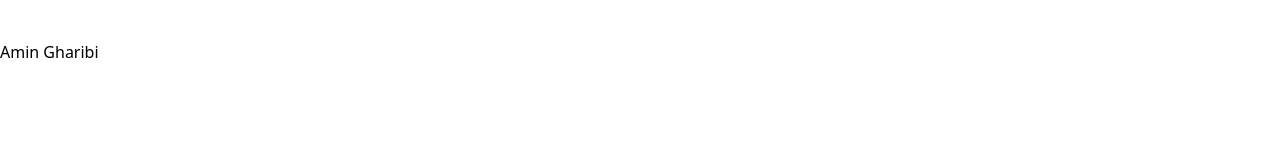
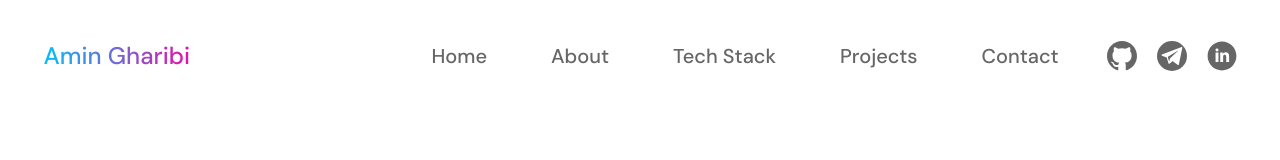
Before and after one commit to Amin-Gharibi/portfolio, a website: page public/index-en.html in a window 1280 px wide. Drawn offline with Linux system fonts and the light colour scheme.

Commit message:
make header for desktop and customize tailwind base

```diff
--- a/public/index-en.html
+++ b/public/index-en.html
@@ -6,12 +6,34 @@
           content="width=device-width, user-scalable=no, initial-scale=1.0, maximum-scale=1.0, minimum-scale=1.0">
     <meta http-equiv="X-UA-Compatible" content="ie=edge">
     <title>MohamadAmin Gharibi</title>
-    <link rel="stylesheet" href="style/style.css">
+    <link rel="stylesheet" href="./style/style.css">
 </head>
 <body class="pt-10 pb-12">
 
-<header>
-    <h1 class="">Amin Gharibi</h1>
+<header class="container max-w-[1193px] flex justify-between items-center">
+    <h1 class="font-dm500 text-gradient-1 text-2xl">Amin Gharibi</h1>
+    <div class="flex items-center gap-x-12 text-darkGray">
+        <nav>
+            <ul class="flex gap-x-16 font-dm500 text-xl">
+                <li><a href="#">Home</a></li>
+                <li><a href="#">About</a></li>
+                <li><a href="#">Tech Stack</a></li>
+                <li><a href="#">Projects</a></li>
+                <li><a href="#">Contact</a></li>
+            </ul>
+        </nav>
+        <div class="flex gap-x-5">
+            <a target="_blank" href="https://github.com/Amin-Gharibi">
+                <img class="w-[30px] h-[30px]" src="./img/github-icon.svg" alt="Github">
+            </a>
+            <a target="_blank" href="https://t.me/AmiinGharibi">
+                <img class="w-[30px] h-[30px]" src="./img/telegram-icon.svg" alt="Telegram">
+            </a>
+            <a target="_blank" href="https://linkedin.com/in/MohamadAmin-Gharibi">
+                <img class="w-[30px] h-[30px]" src="./img/linked-in-icon.svg" alt="LinkedIn">
+            </a>
+        </div>
+    </div>
 </header>
 
 <script src="scripts/app.js"></script>
--- a/src/input.css
+++ b/src/input.css
@@ -5,31 +5,49 @@
 @layer base {
     @font-face {
         font-family: 'dm-500';
-        src: url("./font/dm-sans/DMSans-Medium.ttf") format("truetype");
+        src: url("../font/dm-sans/DMSans-Medium.ttf") format("truetype");
     }
 
     @font-face {
         font-family: 'dm-400';
-        src: url("./font/dm-sans/DMSans-Regular.ttf") format("truetype");
+        src: url("../font/dm-sans/DMSans-Regular.ttf") format("truetype");
     }
 
     @font-face {
         font-family: 'poppins-700';
-        src: url("./font/poppins/Poppins-Bold.ttf") format("truetype");
+        src: url("../font/poppins/Poppins-Bold.ttf") format("truetype");
     }
 
     @font-face {
         font-family: 'poppins-500';
-        src: url("./font/poppins/Poppins-Medium.ttf") format("truetype");
+        src: url("../font/poppins/Poppins-Medium.ttf") format("truetype");
     }
 
     @font-face {
         font-family: 'poppins-400';
-        src: url("./font/poppins/Poppins-Regular.ttf") format("truetype");
+        src: url("../font/poppins/Poppins-Regular.ttf") format("truetype");
     }
 
     @font-face {
         font-family: 'poppins-300';
-        src: url("./font/poppins/Poppins-Light.ttf") format("truetype");
+        src: url("../font/poppins/Poppins-Light.ttf") format("truetype");
+    }
+
+    .text-gradient-1 {
+        background: linear-gradient(to right, rgba(0, 192, 253, 1), rgba(231, 15, 170, 1));
+        -webkit-background-clip: text;
+        -webkit-text-fill-color: transparent;
+    }
+
+    .text-gradient-2 {
+        background: linear-gradient(to right, rgba(19, 176, 245, 1), rgba(231, 15, 170, 1));
+        -webkit-background-clip: text;
+        -webkit-text-fill-color: transparent;
+    }
+
+    .text-gradient-3 {
+        background: linear-gradient(to bottom, rgba(231, 15, 170, 1), rgba(0, 192, 253, 1));
+        -webkit-background-clip: text;
+        -webkit-text-fill-color: transparent;
     }
 }
--- a/tailwind.config.js
+++ b/tailwind.config.js
@@ -7,7 +7,7 @@ module.exports = {
         center: true
       }
     },
-    color: {
+    colors: {
       'gradient-1': "linear-gradient(to right, rgba(0, 192, 253, 1), rgba(231, 15, 170, 1))",
       'gradient-2': "linear-gradient(to right, rgba(19, 176, 245, 1), rgba(231, 15, 170, 1))",
       'gradient-3': "linear-gradient(to bottom, rgba(231, 15, 170, 1), rgba(0, 192, 253, 1))",
```
Also changed, not shown: public/img/github-icon.svg (added), public/img/linked-in-icon.svg (added), public/img/telegram-icon.svg (added), public/style/style.css.
